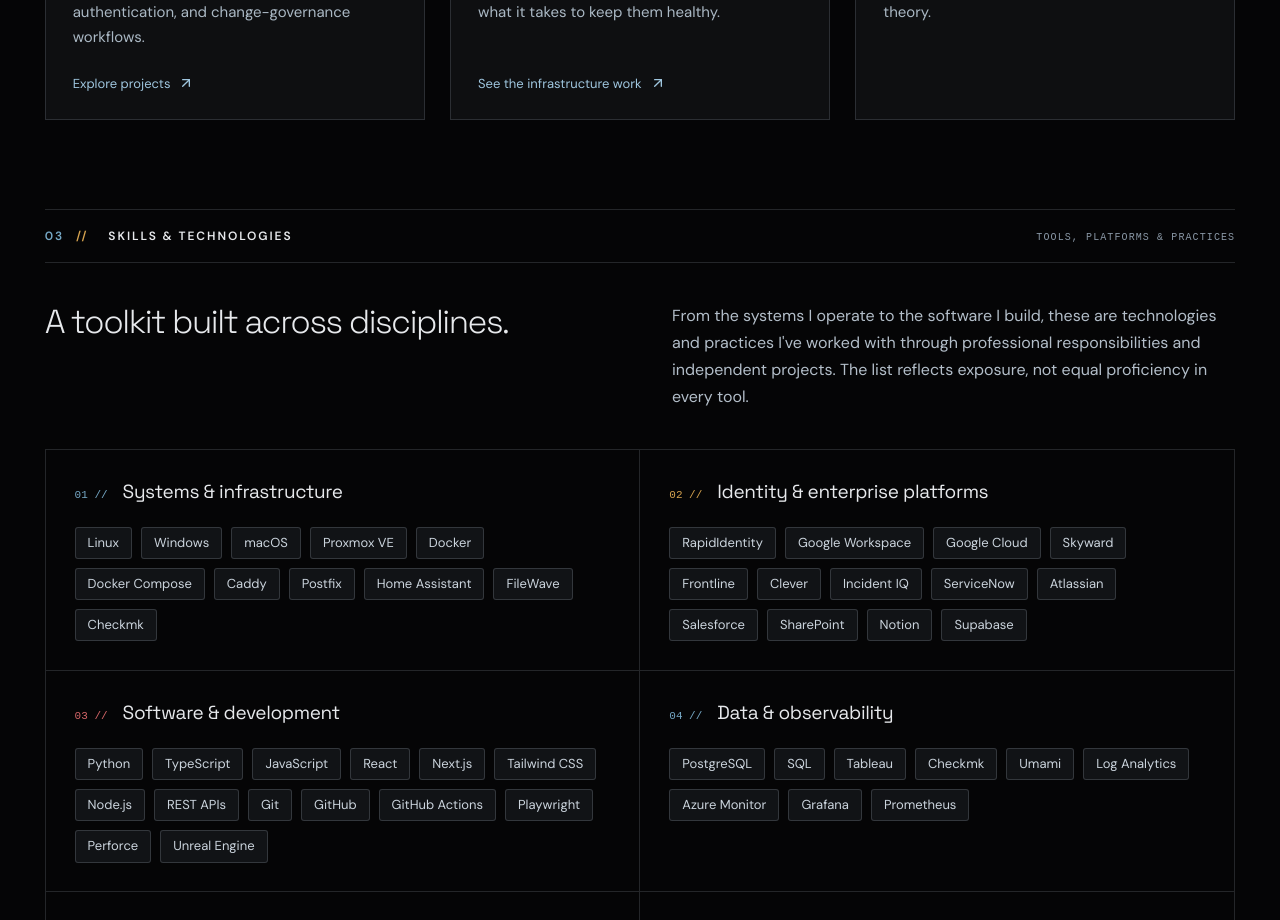
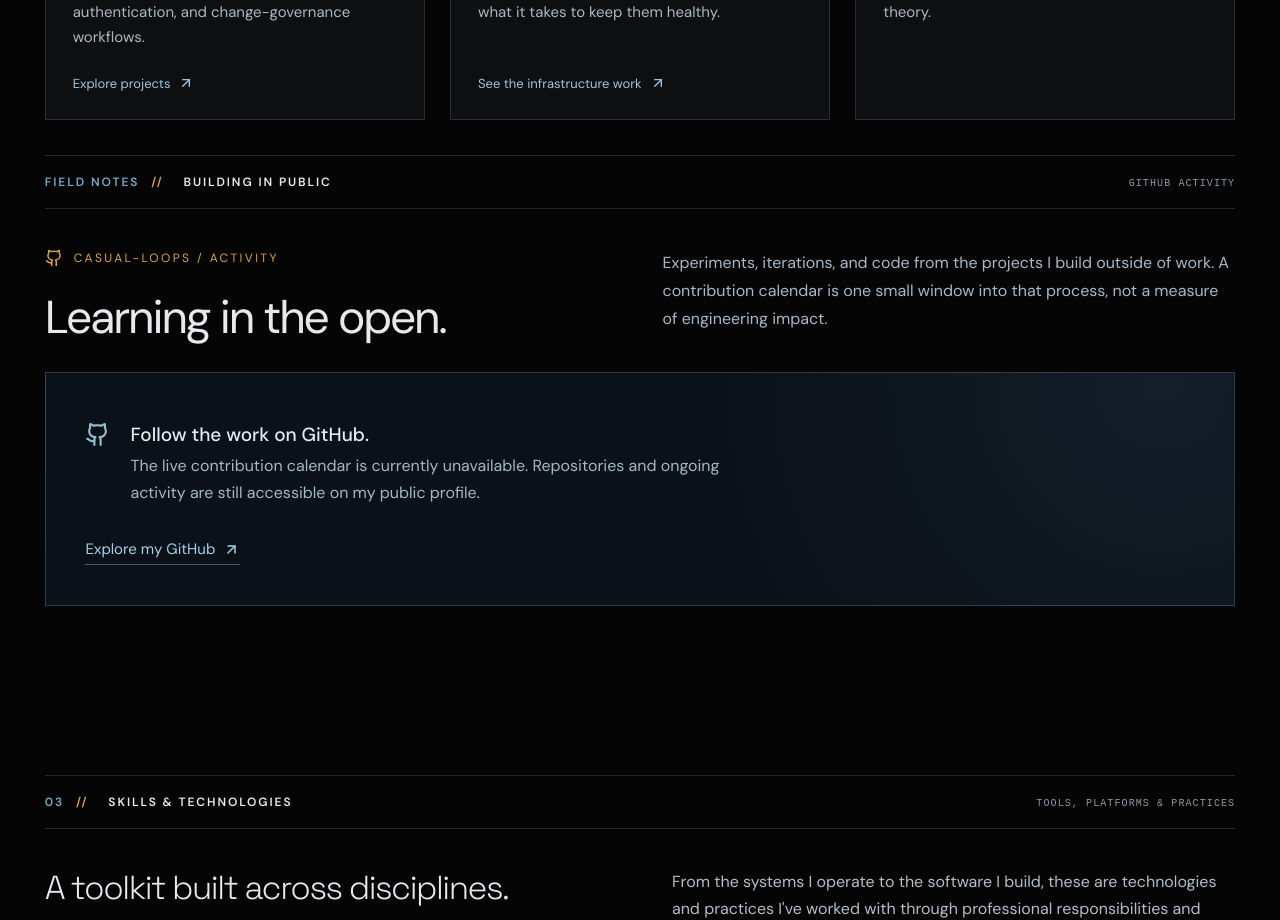
Before and after one commit to casual-loops/mylesh-portfolio, a Next.js app: page /experience in a window 1280 px wide. Shown: the part 2960-3880 px from the top of the page. Built offline with nearby package versions, Linux system fonts and the light colour scheme.

Commit message:
feat(github): integrate activity calendar and setup guidance

```diff
--- a/app/experience/page.tsx
+++ b/app/experience/page.tsx
@@ -3,10 +3,15 @@ import { ExperienceIntro } from './_components/experience-intro';
 import { ExperienceSectionNav } from './_components/section-nav';
 import { ProfessionalHistory } from './_components/professional-history';
 import { SelfDirectedEngineering } from './_components/self-directed-engineering';
+import { GitHubActivity } from './_components/github-activity';
+import './_components/github-activity.css';
 import { SkillsTechnologies } from './_components/skills-technologies';
 import { Certifications } from './_components/certifications';
 import { CurrentFocus } from './_components/current-focus';
 import { ResumeCTA } from './_components/resume-cta';
+
+// Fetch contribution data at request time; GitHub responses are cached for six hours.
+export const dynamic = 'force-dynamic';
 
 export const metadata = pageMetadata({
   title: 'Experience',
@@ -21,6 +26,7 @@ export default function Experience() {
       <ExperienceSectionNav />
       <ProfessionalHistory />
       <SelfDirectedEngineering />
+      <GitHubActivity />
       <SkillsTechnologies />
       <Certifications />
       <CurrentFocus />
```
